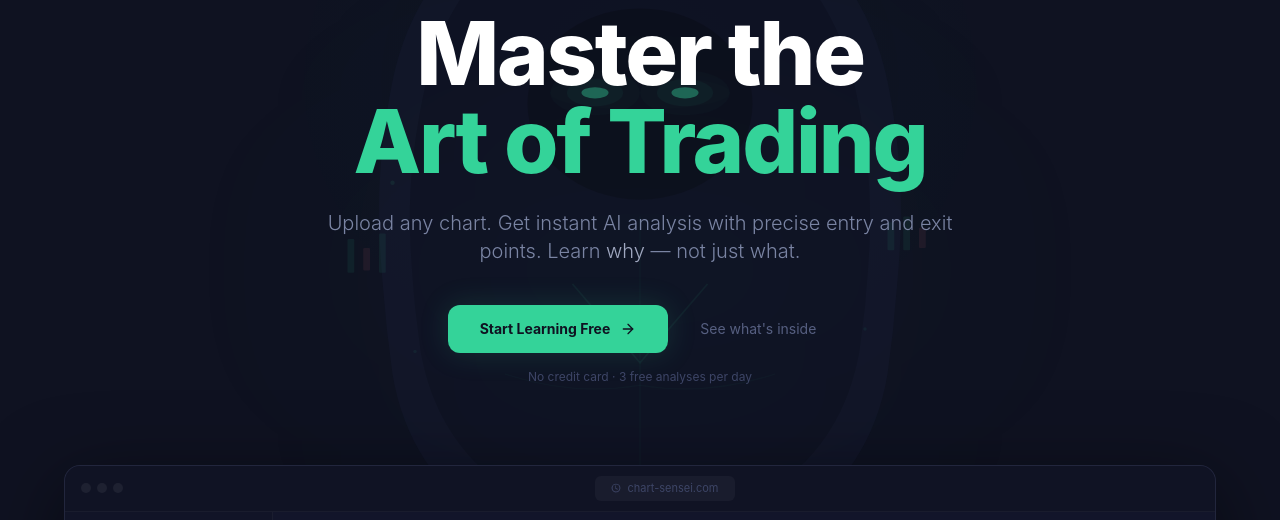
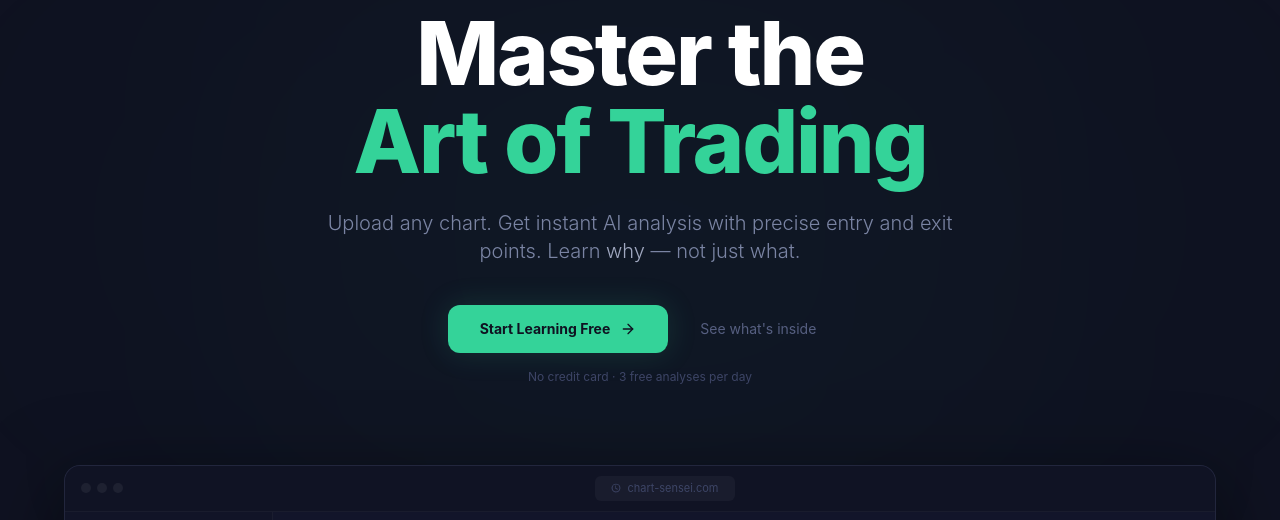
Before and after one commit to lulius2021/chart-sensei, a Next.js app: page / in a window 1280 px wide. Shown: the part 161-681 px from the top of the page. Built offline with nearby package versions, Linux system fonts and the light colour scheme.

Commit message:
remove sensei background figure from hero

```diff
--- a/src/app/page.tsx
+++ b/src/app/page.tsx
@@ -63,19 +63,9 @@ export default function LandingPage() {
     <div className="min-h-screen bg-surface-0 text-text-primary selection:bg-brand/20 selection:text-white">
       {/* ═══ HERO ═══ */}
       <section className="relative min-h-screen flex flex-col items-center justify-center px-6 overflow-hidden">
-        {/* Sensei Background Figure */}
-        <div className="absolute inset-0 pointer-events-none flex items-start justify-center overflow-hidden">
-          {/* eslint-disable-next-line @next/next/no-img-element */}
-          <img
-            src="/sensei-bg.svg"
-            alt=""
-            className="w-[700px] md:w-[800px] lg:w-[900px] mt-[-50px] opacity-60 select-none"
-            draggable={false}
-          />
-        </div>
-        {/* Additional ambient glow */}
+        {/* Background effects */}
         <div className="absolute inset-0 pointer-events-none">
-          <div className="absolute top-[20%] left-1/2 -translate-x-1/2 w-[600px] h-[400px] bg-brand/[0.02] rounded-full blur-[120px]" />
+          <div className="absolute top-1/3 left-1/2 -translate-x-1/2 -translate-y-1/2 w-[900px] h-[600px] bg-brand/[0.03] rounded-full blur-[150px]" />
           <div className="absolute bottom-0 left-0 right-0 h-px bg-gradient-to-r from-transparent via-surface-4/50 to-transparent" />
         </div>
 
```
